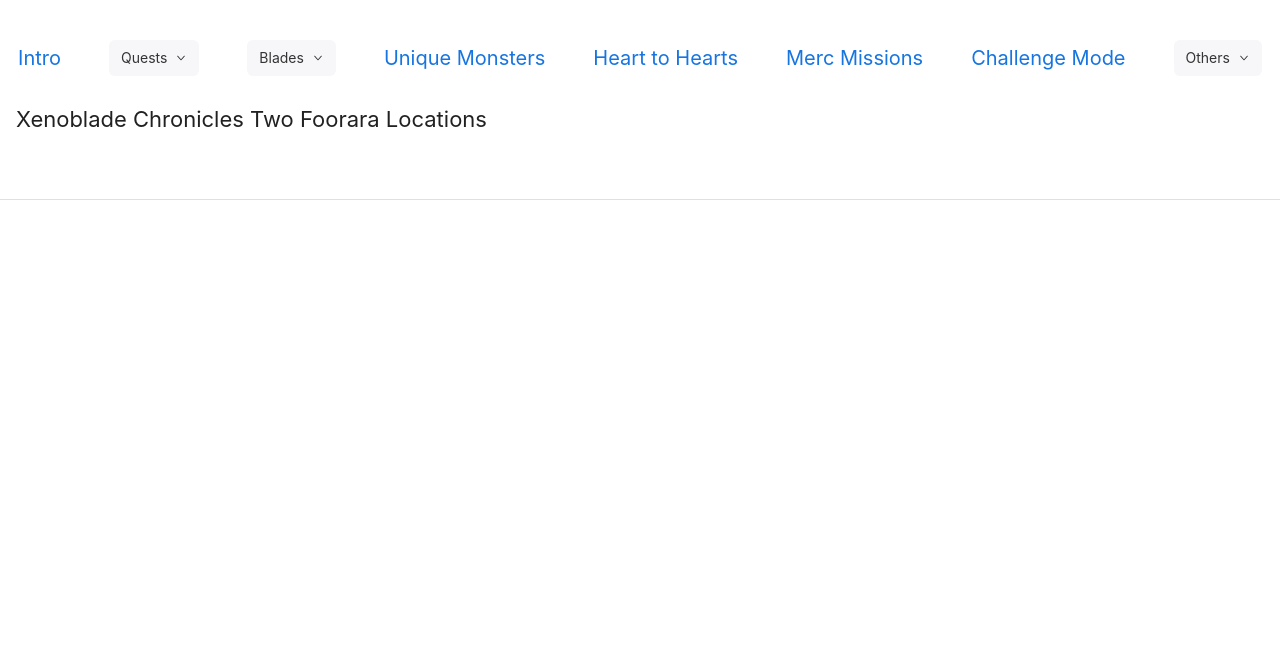
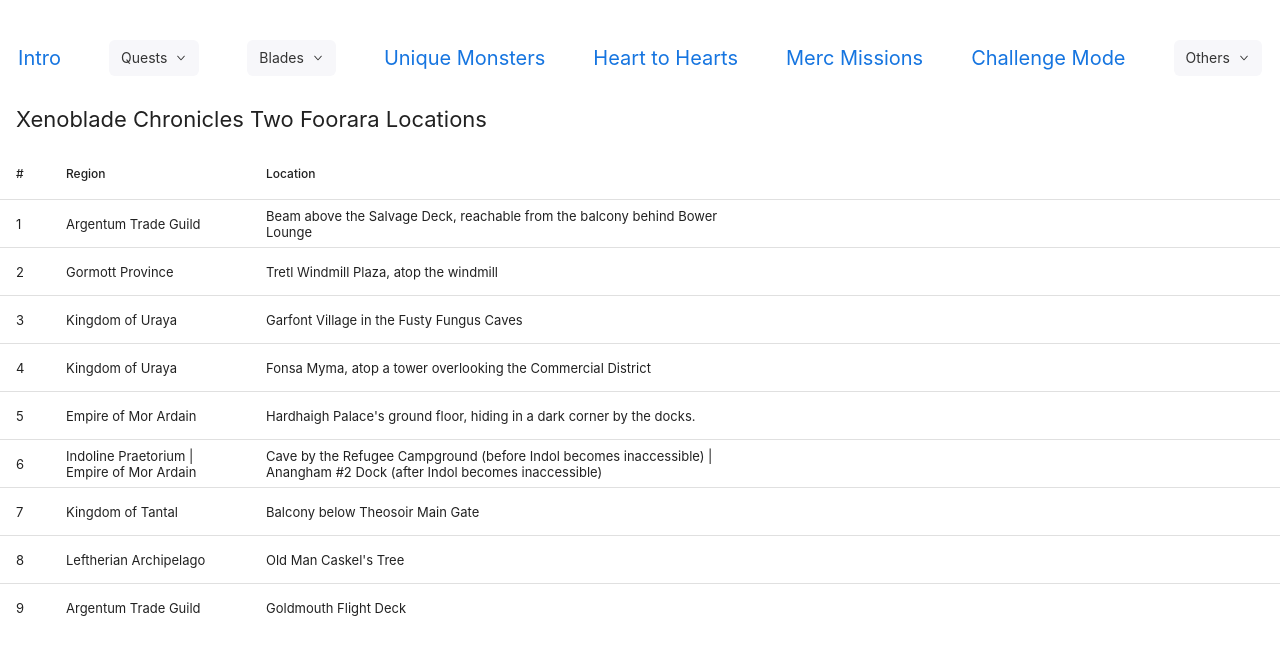
Before and after one commit to Sniffin3083/project-zohar, a React (Create React App) app: page /xeno2/foorara in a window 1280 px wide. Shown: the top 654 px of the page. Built offline with nearby package versions, Linux system fonts and the light colour scheme.

Commit message:
Foorara component complete

```diff
--- a/src/data/XC2/FooraraData.js
+++ b/src/data/XC2/FooraraData.js
@@ -1,5 +1,65 @@
 export default [
     {
+        number: 1,
+        region: "Argentum Trade Guild",
+        location: "Beam above the Salvage Deck, reachable from the balcony behind Bower Lounge",
+        uid: "foorara_one"
+    },
+    {
+        number: 2,
+        region: "Gormott Province",
+        location: "Tretl Windmill Plaza, atop the windmill",
+        uid: "foorara_two"
+    },
+    {
+        number: 3,
+        region: "Kingdom of Uraya",
+        location: "Garfont Village in the Fusty Fungus Caves",
+        uid: "foorara_three"
+    },
+    {
+        number: 4,
+        region: "Kingdom of Uraya",
+        location: "Fonsa Myma, atop a tower overlooking the Commercial District",
+        uid: "foorara_four"
+    },
+    {
+        number: 5,
+        region: "Empire of Mor Ardain",
+        location: "Hardhaigh Palace's ground floor, hiding in a dark corner by the docks.",
+        uid: "foorara_five"
+    },
+    {
+        number: 6,
+        region: "Indoline Praetorium | Empire of Mor Ardain",
+        location: "Cave by the Refugee Campground (before Indol becomes inaccessible) | Anangham #2 Dock (after Indol becomes inaccessible)",
+        uid: "foorara_six"
+    },
+    {
+        number: 7,
+        region: "Kingdom of Tantal",
+        location: "Balcony below Theosoir Main Gate",
+        uid: "foorara_seven"
+    },
+    {
+        number: 8,
+        region: "Leftherian Archipelago",
+        location: "Old Man Caskel's Tree",
+        uid: "foorara_eight"
+    },
+    {
+        number: 9,
+        region: "Argentum Trade Guild",
+        location: "Goldmouth Flight Deck",
+        uid: "foorara_nine"
+    },
+]
 
-    }
-]
+/*
+    {
+        number: ,
+        region: "",
+        location: "",
+        uid: "foorara_"
+    },
+*/
--- a/src/routes/XC2/Foorara.jsx
+++ b/src/routes/XC2/Foorara.jsx
@@ -7,6 +7,26 @@ import XCTwoFooraraData from "../../data/XC2/FooraraData"
 const {useEffect} = React;
 
 const columns = [
+    {
+        name: "#",
+        selector: row => row.number,
+        sortable: false,
+        width: "50px"
+    },
+    {
+        name: "Region",
+        selector: row => row.region,
+        sortable: true,
+        width: "200px",
+        wrap: true
+    },
+    {
+        name: "Location",
+        selector: row => row.location,
+        sortable: false,
+        width: "500px",
+        wrap: true
+    }
 ];
 
 const conditionalRowStyles = [
```
